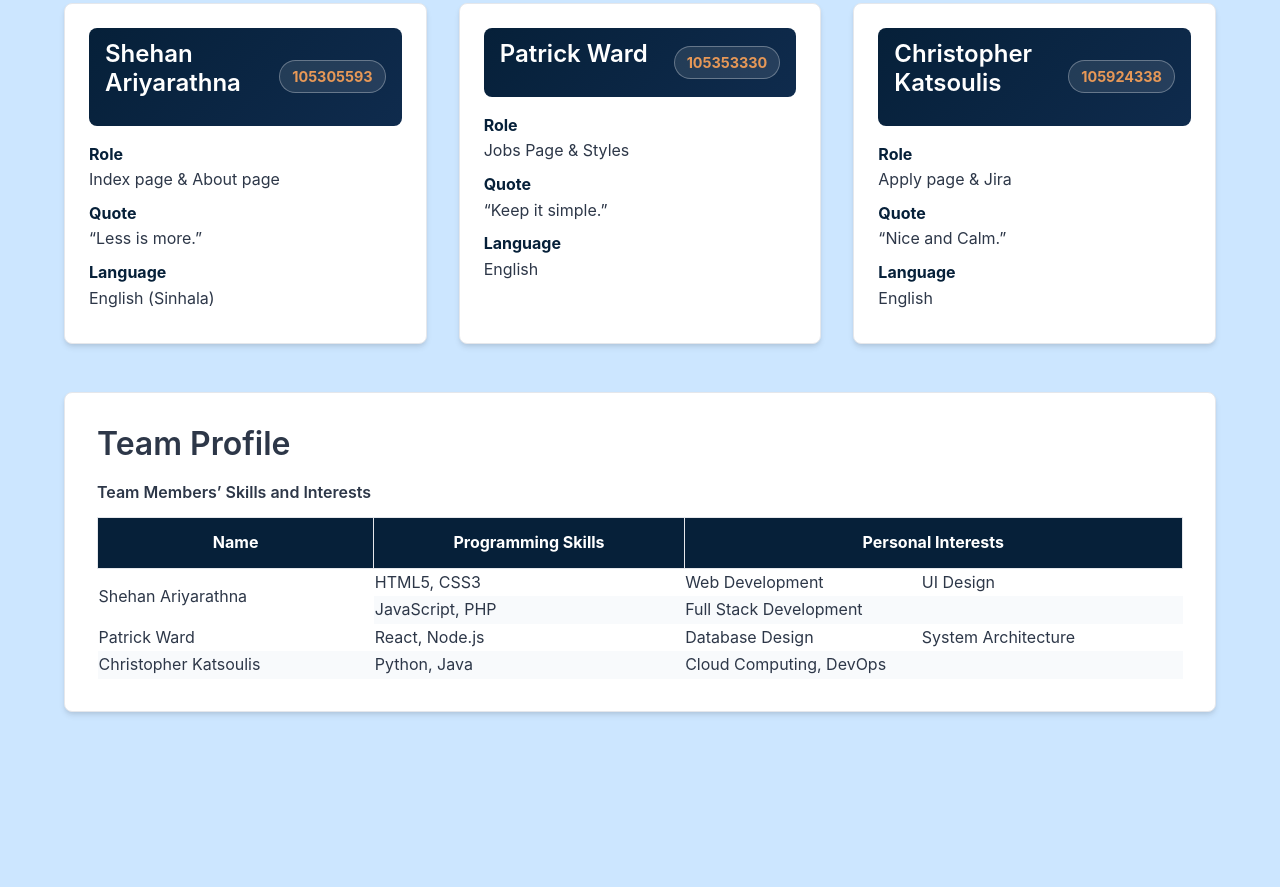
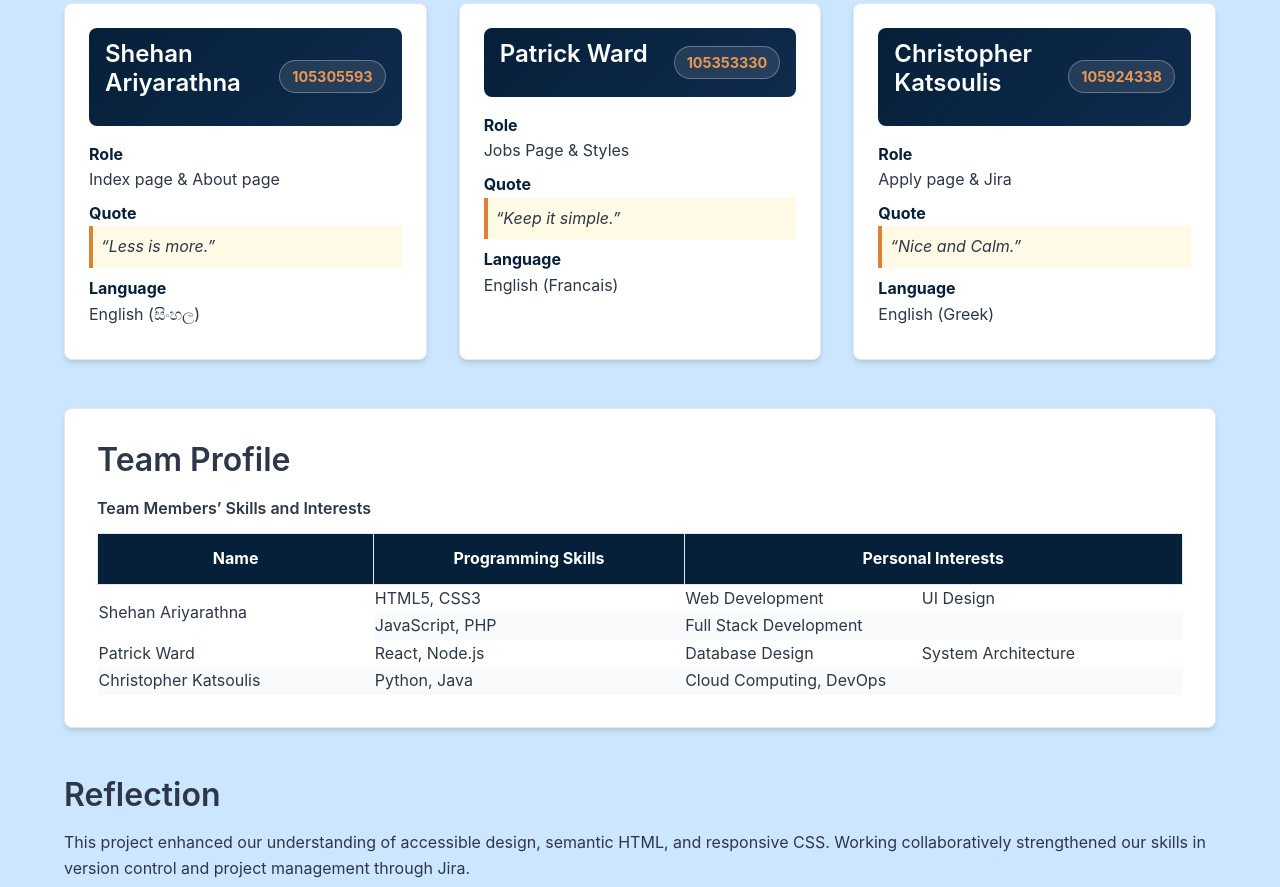
Before and after one commit to 105353330/Applied-Web-Project-Part-1-of-2, a plain HTML site: page about.html in a window 1280 px wide. Shown: the part 1613-2500 px from the top of the page. Drawn offline with Linux system fonts and the light colour scheme.

Commit message:
Fixed for tutors commets

```diff
--- a/about.html
+++ b/about.html
@@ -3,17 +3,33 @@
 <head>
   <meta charset="UTF-8">
   <meta name="viewport" content="width=device-width, initial-scale=1.0">
+  <meta name="description" content="Meet the Digital Services Victoria team. Learn about our members, roles, and shared reflections.">
+  <meta name="author" content="Digital Services Victoria Team">
   <title>About Us — Digital Services Victoria</title>
   <link rel="stylesheet" href="styles/styles.css">
 
+  <!-- Embedded CSS (added) -->
+  <style>
+    .quote-highlight {
+      background-color: #fffae6;
+      border-left: 4px solid #df8135;
+      padding: 0.5rem;
+      margin: 0.75rem 0;
+      font-style: italic;
+    }
+    table th[scope="col"] {
+      font-weight: bold;
+    }
+  </style>
 </head>
+
 <body class="about">
   <a class="skip-link" href="#main">Skip to content</a>
 
   <header class="header">
     <div class="container" style="display:flex;justify-content:space-between;align-items:center;gap:1rem;">
       <div class="logo-container">
-        <img src="images/dsv-logo.jpg" alt="Digital Services Victoria Logo" class="logo">
+        <img src="images/dsv-logo.jpg" alt="Digital Services Victoria logo" class="logo">
         <h1>Digital Services Victoria</h1>
       </div>
       <nav class="main-nav" aria-label="Primary">
@@ -29,7 +45,6 @@
   </header>
 
   <main id="main">
-
     <section class="hero hero-about">
       <div class="container">
         <h2>About Digital Services Victoria</h2>
@@ -70,8 +85,8 @@
         </div>
 
         <figure class="group-photo">
-          <img src="images/group-photo.jpg" alt="Digital Services Victoria Team" width="600" height="600">
-          <figcaption>Team Members: Christopher (left), Patrick (middle), Shehan (right)</figcaption>
+          <img src="images/group-photo.jpg" alt="Digital Services Victoria team photo" width="600" height="600">
+          <figcaption>Team Members: Christopher (left), Patrick (middle), Shehan (right). Image source: © DSV 2025.</figcaption>
         </figure>
 
         <section class="member-contributions" aria-labelledby="member-contrib-heading">
@@ -87,9 +102,9 @@
                 <dt>Role</dt>
                 <dd>Index page & About page</dd>
                 <dt>Quote</dt>
-                <dd><q>Less is more.</q></dd>
+                <dd class="quote-highlight"><q>Less is more.</q></dd>
                 <dt>Language</dt>
-                <dd><span lang="en">English</span> (<span lang="si">Sinhala</span>)</dd>
+                <dd><span lang="en">English</span> (<span lang="si">සිංහල</span>)</dd>
               </dl>
             </div>
 
@@ -102,9 +117,9 @@
                 <dt>Role</dt>
                 <dd>Jobs Page & Styles</dd>
                 <dt>Quote</dt>
-                <dd><q>Keep it simple.</q></dd>
+                <dd class="quote-highlight"><q>Keep it simple.</q></dd>
                 <dt>Language</dt>
-                <dd><span lang="en">English</span></dd>
+                <dd><span lang="en">English</span> (<span lang="fr">Francais</span>)</dd>
               </dl>
             </div>
 
@@ -117,9 +132,9 @@
                 <dt>Role</dt>
                 <dd>Apply page & Jira</dd>
                 <dt>Quote</dt>
-                <dd><q>Nice and Calm.</q></dd>
+                <dd class="quote-highlight"><q>Nice and Calm.</q></dd>
                 <dt>Language</dt>
-                <dd><span lang="en">English</span></dd>
+                <dd><span lang="en">English</span> (<span lang="el">Greek</span>)</dd>
               </dl>
             </div>
 
@@ -163,6 +178,11 @@
           </table>
         </section>
 
+        <section class="reflection">
+          <h2>Reflection</h2>
+          <p>This project enhanced our understanding of accessible design, semantic HTML, and responsive CSS. Working collaboratively strengthened our skills in version control and project management through Jira.</p>
+        </section>
+
       </div>
     </section>
   </main>
```
